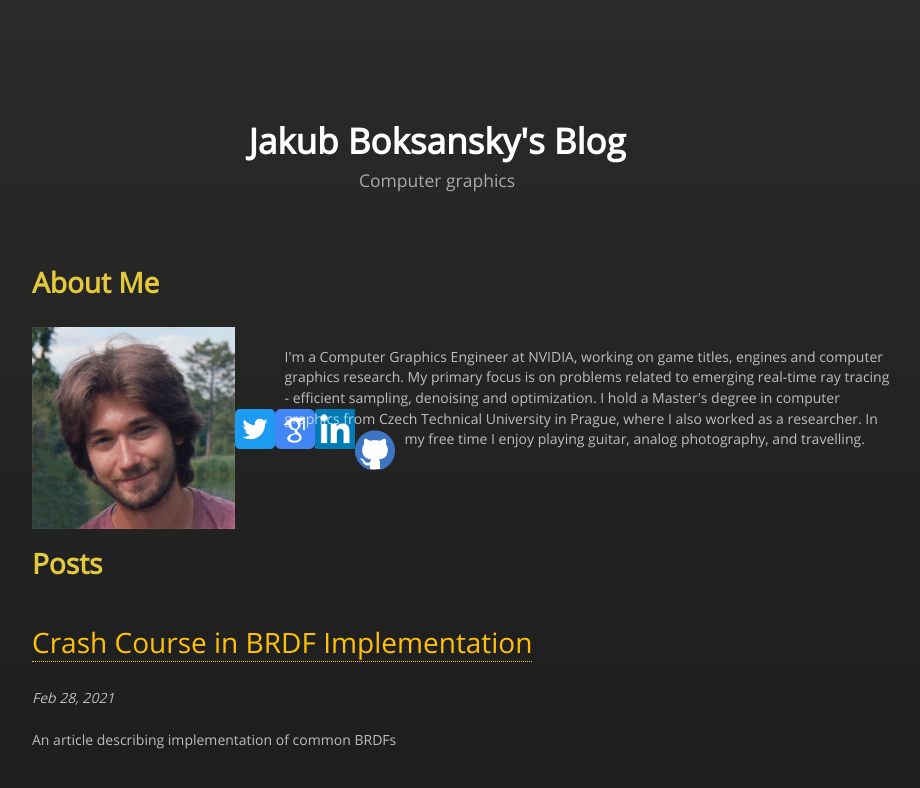
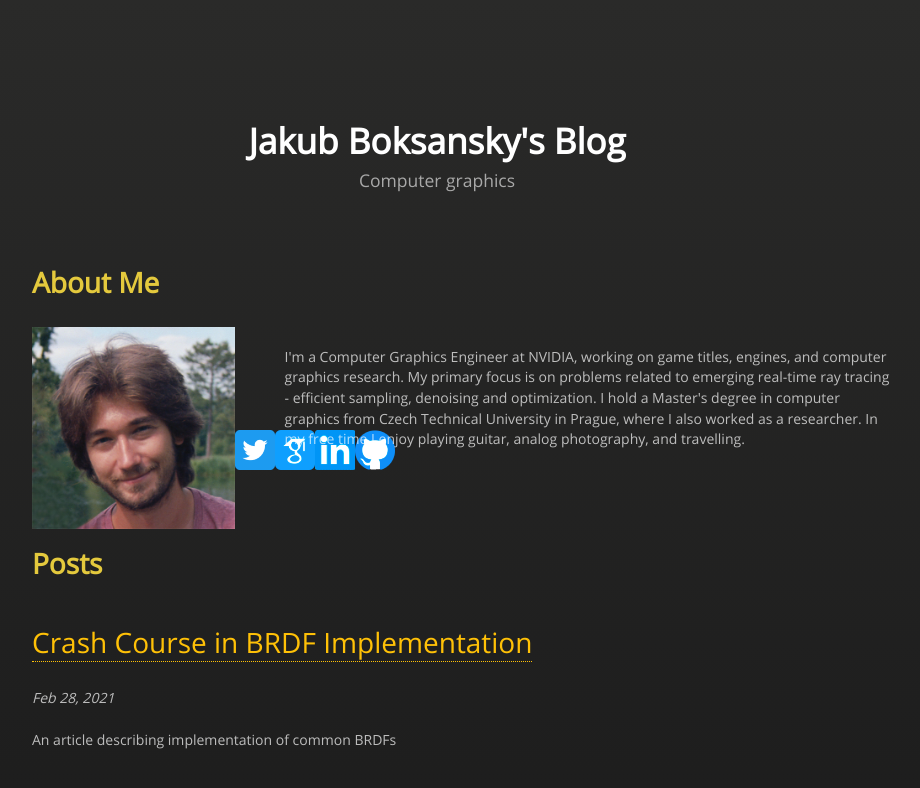
Before and after one commit to jboksansky/boksajak.github.io, a Jekyll site: the page built from index.html, in a window 1280 px wide. Shown: the top 788 px of the page, without its empty margins (203-1123 px from the left). Built offline with Jekyll 4.4.1, drawn with Linux system fonts in a browser that asks for light colours; nearby versions of some CDN libraries.

Commit message:
style fix

```diff
--- a/index.html
+++ b/index.html
@@ -11,13 +11,14 @@ title: GFX Caffeinist Blog
 
 <div style="display: inline; top: 20px; left: 50px; position: relative;">
 
-I'm a Computer Graphics Engineer at NVIDIA, working on game titles, engines and computer graphics research.
+I'm a Computer Graphics Engineer at NVIDIA, working on game titles, engines, and computer graphics research.
 My primary focus is on problems related to emerging real-time ray tracing - efficient sampling, denoising and optimization.
 I hold a Master's degree in computer graphics from Czech Technical University in Prague, where I also worked as a researcher.
 In my free time I enjoy playing guitar, analog photography, and travelling.
 
 </div>
 
+<div style="display: inline; float:left;">
 	<a href="https://twitter.com/boksajak">
 		<img src="../images/tweet.png" style="float:left;">
 	</a>
@@ -26,13 +27,14 @@ In my free time I enjoy playing guitar, analog photography, and travelling.
 		<img src="../images/gscholar.png" style="float:left;">
 	</a>
 
-	<a href="https://scholar.google.com/citations?user=V9hSGzkAAAAJ">
+	<a href="https://www.linkedin.com/in/jakub-bok%C5%A1ansk%C3%BD-a82a9287/">
 		<img src="../images/linkedin.png" style="float:left;">
 	</a>
 
 	<a href="https://github.com/boksajak">
 		<img src="../images/github.png" style="float:left;">
 	</a>
+</div>
 
 <h2>Posts</h2>
 {% for page in site.posts %}
```
Also changed, not shown: images/github.png, images/gscholar.png, images/linkedin.png.
